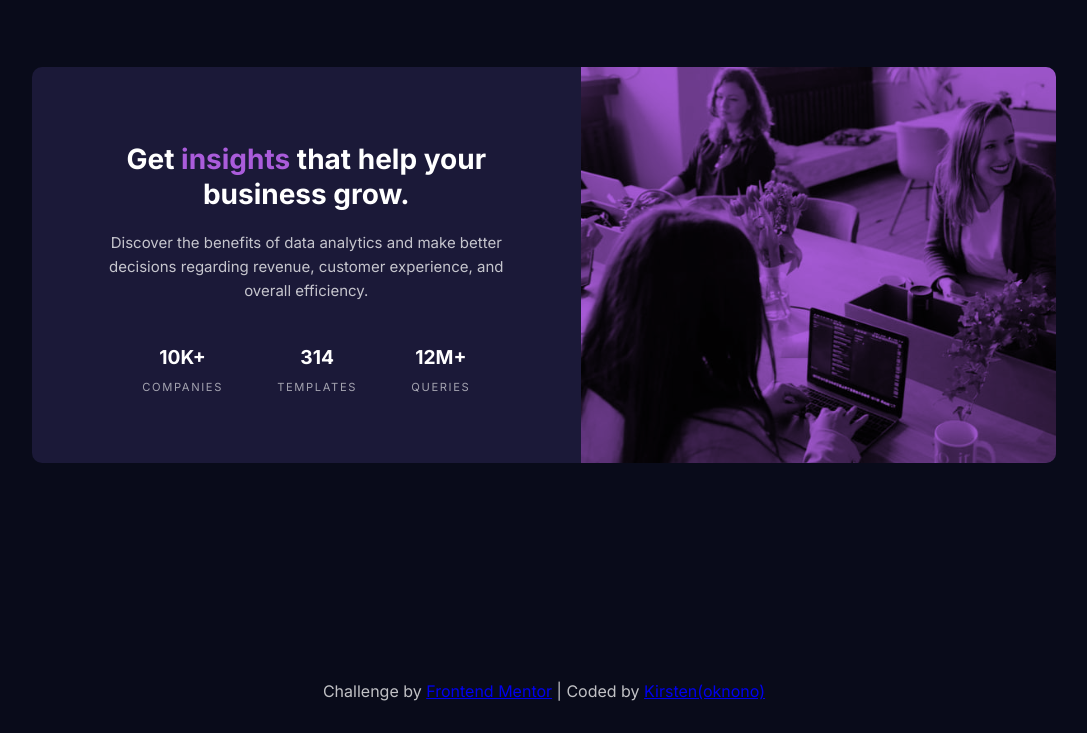
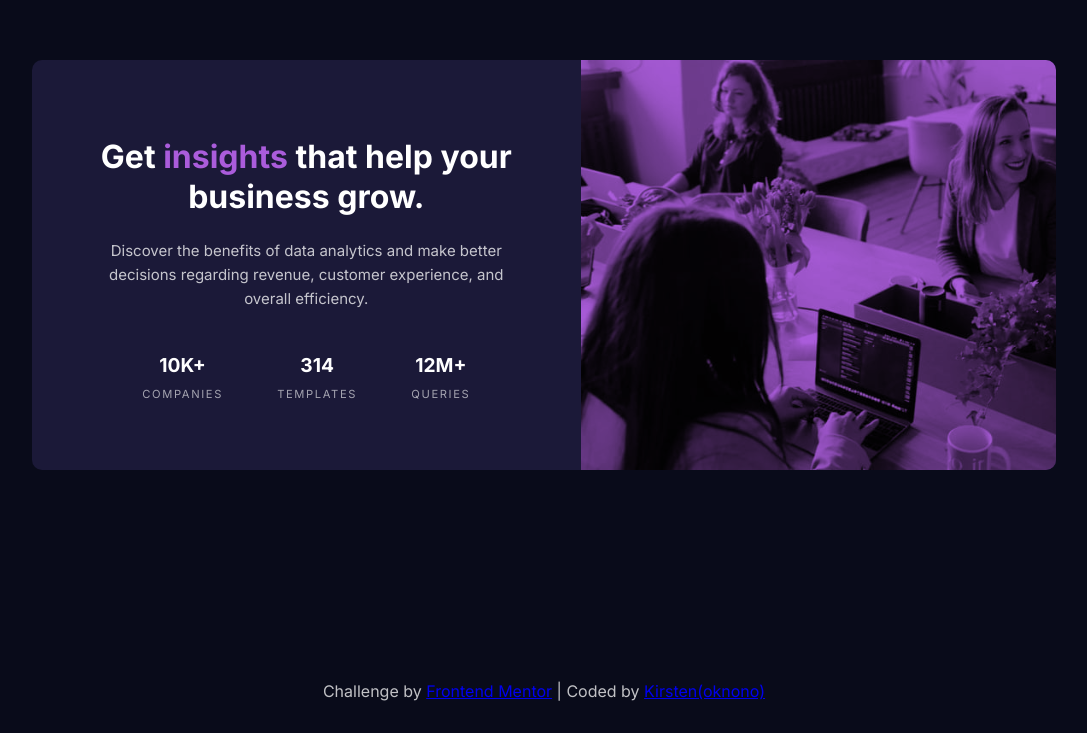
Before and after one commit to oknono/FM_preview_card, a plain HTML site: page index.html in a window 1280 px wide. Shown: the part 135-868 px from the top of the page, without its empty margins (96-1183 px from the left). Drawn offline with Linux system fonts and the light colour scheme.

Commit message:
increase title font size on desktop view

```diff
--- a/style.css
+++ b/style.css
@@ -27,7 +27,7 @@ main {
     display: flex;
     flex-direction: column;
     height: 100vh;
-       justify-content: center;
+    justify-content: center;
     align-items: center;
 }
 
@@ -78,6 +78,9 @@ main {
 @media (min-width: 950px) {
     .card_content {
         margin: 2rem;
+    }
+    .card_title {
+        font-size: 2rem;
     }
 }
 
```
